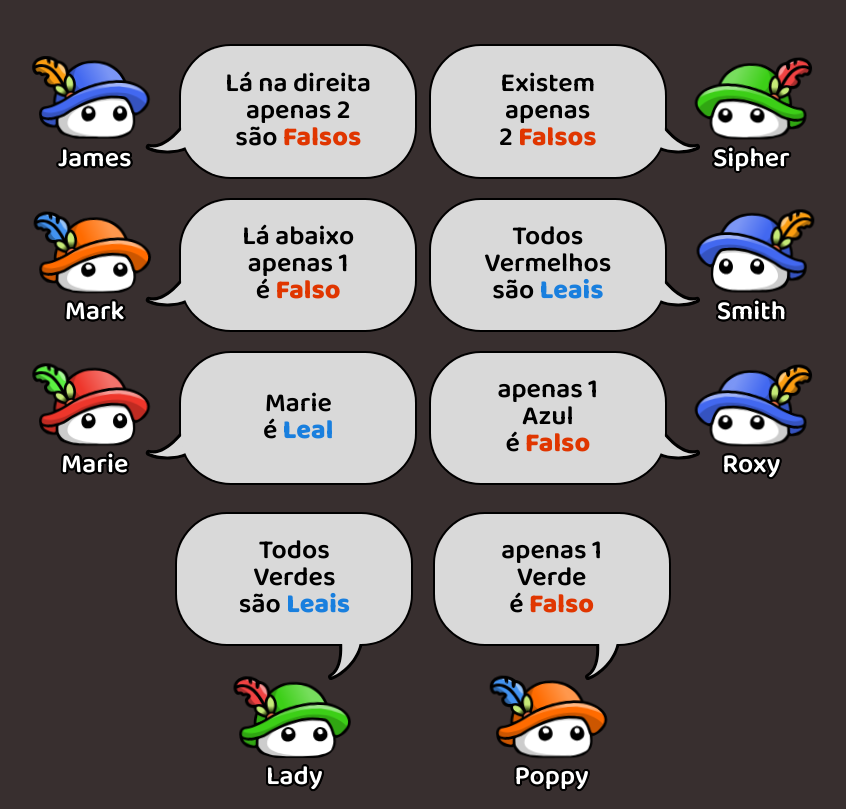
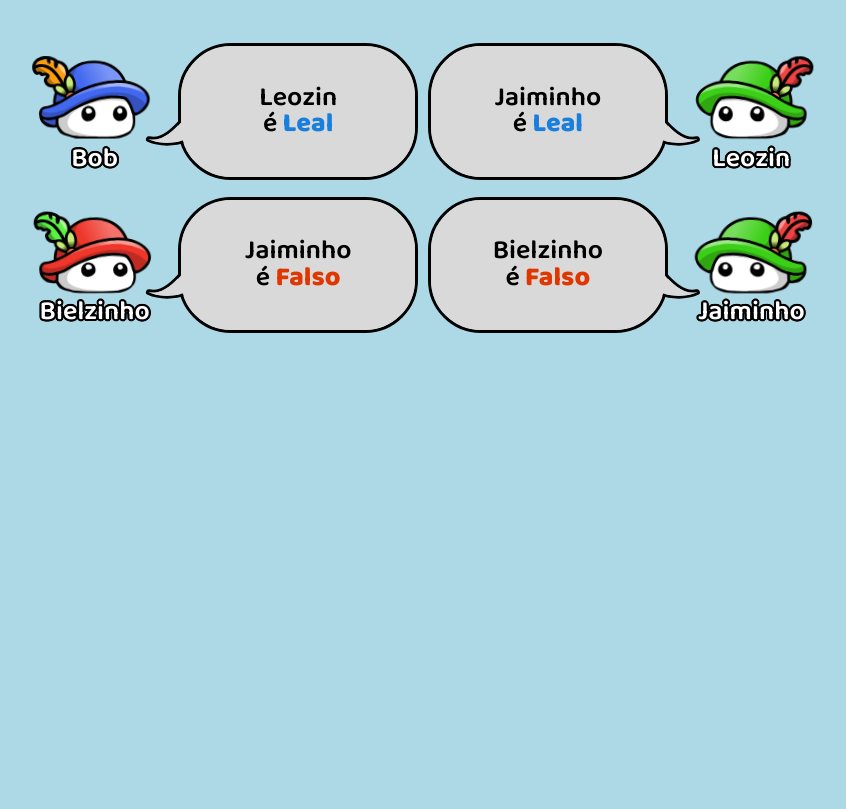
Before and after one commit to Derenash/daily-mimic, a website with bundled scripts: page src/index.html in a window 1280 px wide. Shown: the whole page, without its empty margins (217-1063 px from the left). Built offline with nearby package versions, Linux system fonts and the light colour scheme.

Commit message:
update strokes

```diff
--- a/src/css/styles.css
+++ b/src/css/styles.css
@@ -3,7 +3,7 @@
   --main-font-weight: 600;
   --min-width: min(calc(100vw - var(--min-margin)), 768px);
   --min-margin: 25px;
-  --stroke-width: 2px;
+  --stroke-width: 3px;
   --chat-border-radius: 50px;
   --character-proportion: 1;
   --chat-container-aspect-ratio: 1.8;
@@ -18,7 +18,8 @@
 
 body {
   font-family: Arial, sans-serif;
-  background-color: #382F2F;
+  background-color: lightblue;
+  /* background-color: #382F2F; */
   overflow: hidden;
   display: flex;
   justify-content: center;
@@ -88,10 +89,13 @@ body {
   justify-content: flex-end;
   align-items: center;
   gap: var(--side-group-gap);
+  --bubble-stroke-width: calc(var(--stroke-width) * 0.6);
+  --chat-stroke-width: calc(var(--stroke-width));
 }
 
 .char-and-chat-container:hover {
-  --stroke-width: (var(--stroke-width) * 2);
+  --chat-stroke-width: calc(var(--stroke-width) * 1.5);
+  --bubble-stroke-width: calc(var(--stroke-width) * 1.5);
 }
 
 .char-and-chat-container.right {
@@ -162,7 +166,7 @@ body {
 }
 
 .chat-rectangle.stroke {
-  outline-width: var(--stroke-width);
+  outline-width: var(--chat-stroke-width);
   outline-style: solid;
   outline-color: var(--chat-stroke-color);
   border-radius: var(--chat-border-radius);
@@ -185,14 +189,14 @@ body {
 .bubble.left {
   left: 0;
   bottom: 0;
-  transform: translate(-15%, 20%);
+  transform: translate(-15%, 10%);
   --bubble-transform: rotate(45deg);
 }
 
 .bubble.right {
   right: 0;
   bottom: 0;
-  transform: translate(115%, 20%);
+  transform: translate(115%, 10%);
   --bubble-transform: rotate(-45deg) scaleX(-1);
 }
 
@@ -204,7 +208,7 @@ body {
 
 .bubble .stroke {
   stroke: var(--chat-stroke-color);
-  stroke-width: var(--stroke-width);
+  stroke-width: var(--bubble-stroke-width);
   stroke-linejoin: round;
 }
 
--- a/src/ts/main.ts
+++ b/src/ts/main.ts
@@ -6,10 +6,10 @@ import { setupMessageHighlighting } from './utils/messageHighlighting.js';
 import { blobMapFromList, getCount, resetCount } from './utils/generalUtils.js';
 import { level_2 } from './levels/level_2.js';
 
-// const level = tutorial();
+const level = tutorial();
 // const level = tutorial2();
 // const level = level_0();
-const level = level_2();
+// const level = level_2();
 resetCount()
 localStorage.setItem("debug", "true");
 
```
